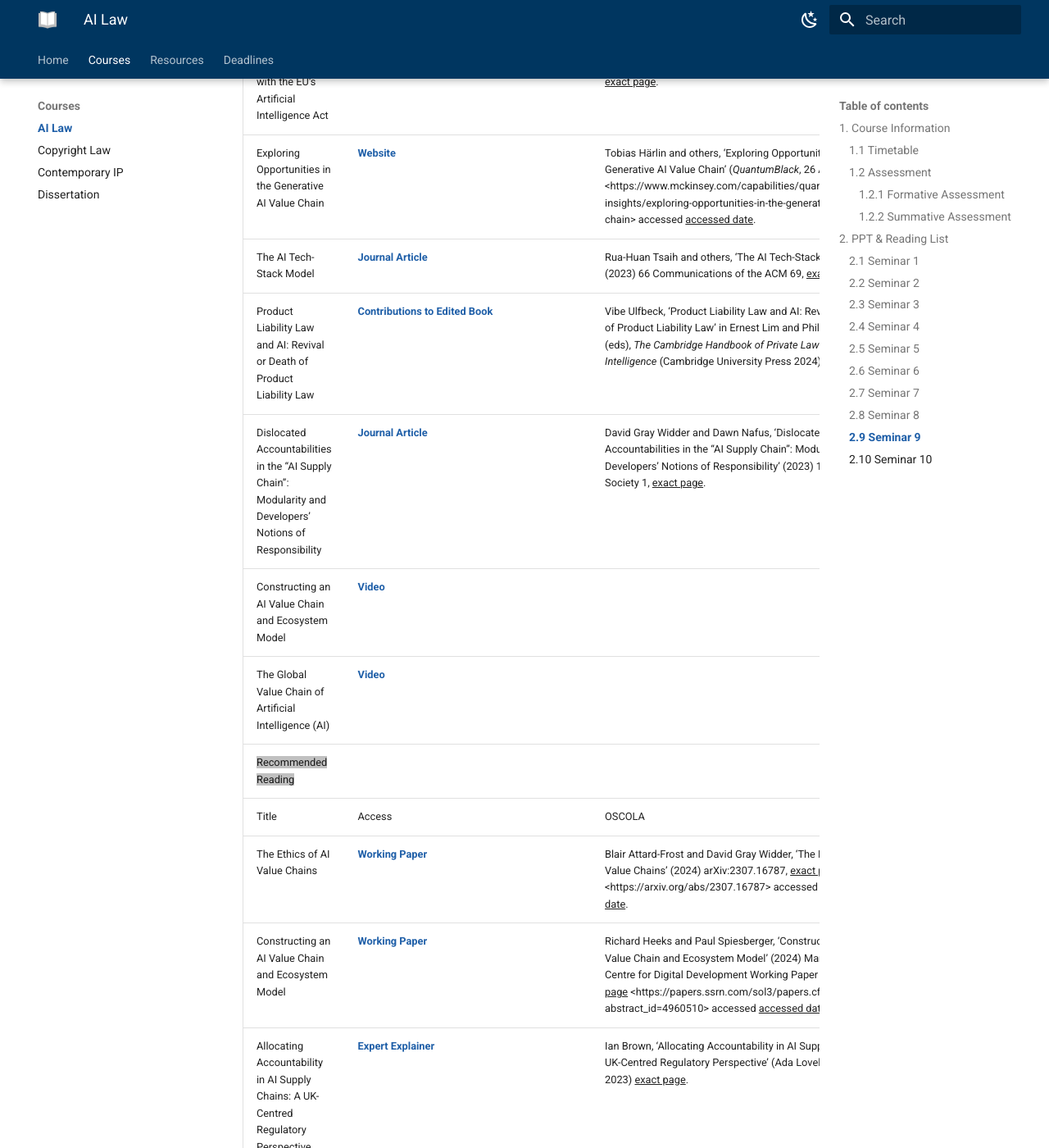
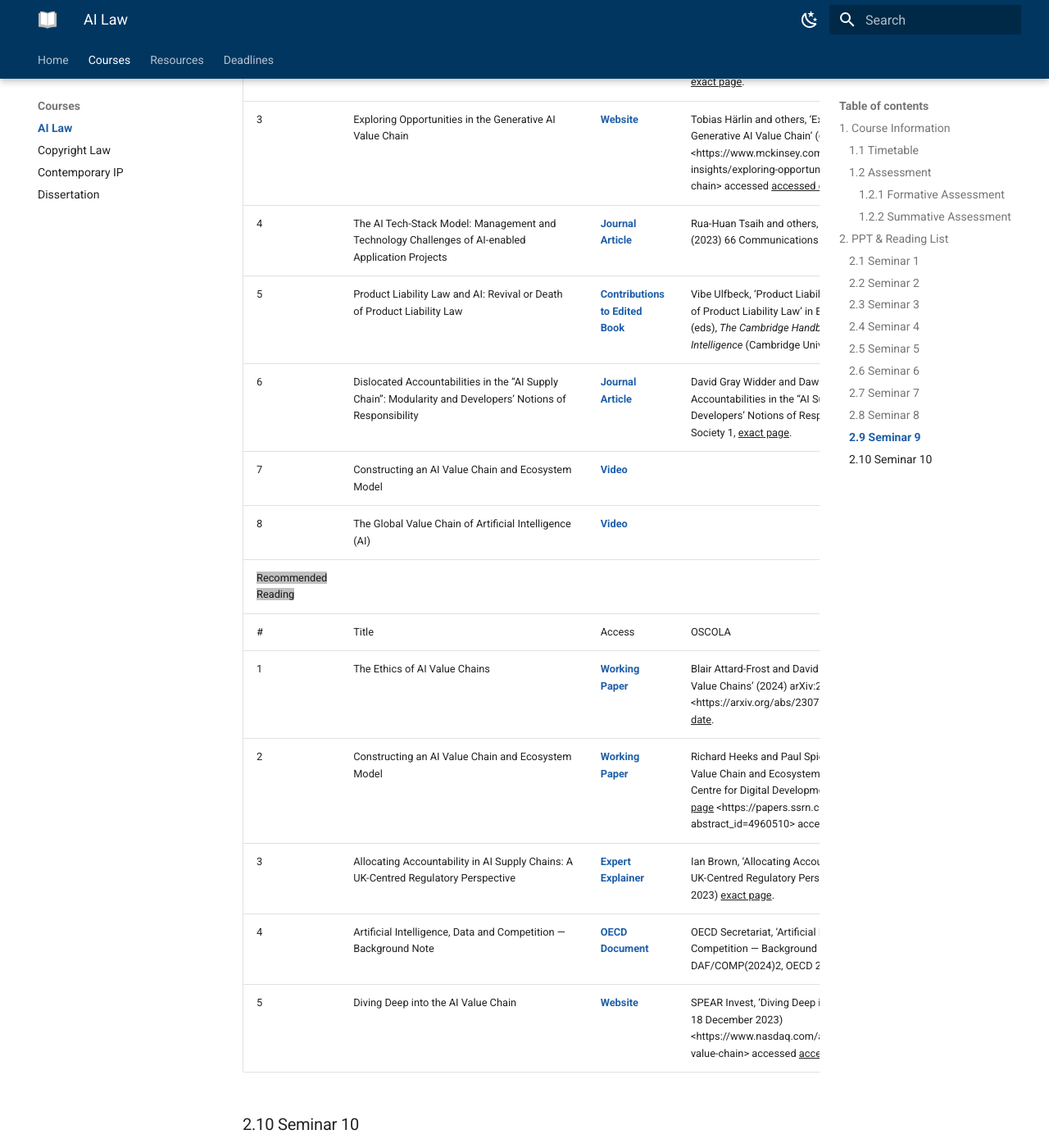
Before and after one commit to leetianshi/glasgow-project, an MkDocs documentation site: the page built from docs/Courses/AI Law/AI Law.md, in a window 1280 px wide and 1400 px high, scrolled down 22849 px. Shown: the whole window at 82% size. Built offline with MkDocs 1.6.1 and Material for MkDocs 9.7.7, drawn with Linux system fonts in a browser that asks for light colours; some of the changed text lies outside the part shown.

Commit message:
init mkdocs

```diff
--- a/docs/Courses/AI Law/AI Law.md
+++ b/docs/Courses/AI Law/AI Law.md
@@ -241,27 +241,27 @@
 | 10 | Artificial Intelligence Risk Management Framework | [Report](./AI08RR10.pdf) | National Institute of Standards and Technology, ‘Artificial Intelligence Risk Management Framework’ (Report No. NIST AI 100-1, National Institute of Standards and Technology 2023) <u>exact page</u>. |
 
 ### 2.9 Seminar 9
-| Seminar 9 AI value chains |  |  |
-| ---- | ---- | ---- |
-| **PPT** |
+| Seminar 9 AI value chains |  |  |  |
+| ---- | ---- | ---- | ---- |
+| **PPT** | [Seminar 9](./Seminar%209.pptx) |
 | **Reading List** | <https://rl.talis.com/3/glasgow/lists/9154C59E-126F-1898-2283-36B7CF5DB5E1.html?lang=en-GB> |
 | <span style="background:#C0C0C0">Essential Reading</span> |
-| Title | Access | OSCOLA |
-| Understanding Accountability in Algorithmic Supply Chains | [Conference Paper](./AI09ER01.pdf) | Jennifer Cobbe, Michael Veale, and Jatinder Singh, ‘Understanding Accountability in Algorithmic Supply Chains’ (2023 ACM Conference on Fairness, Accountability, and Transparency, Chicago, June 2023) <u>exact page</u>. |
-| Reconciling the AI Value Chain with the EU’s Artificial Intelligence Act | [Report](./AI09ER02.pdf) | Alex C. Engler and Andrea Renda, ‘Reconciling the AI Value Chain with the EU’s Artificial Intelligence Act’ (CEPS 2022) <u>exact page</u>. |
-| Exploring Opportunities in the Generative AI Value Chain | [Website](<https://www.mckinsey.com/capabilities/quantumblack/our-insights/exploring-opportunities-in-the-generative-ai-value-chain>) | Tobias Härlin and others, ‘Exploring Opportunities in the Generative AI Value Chain’ (*QuantumBlack*, 26 April 2023) <https://www.mckinsey.com/capabilities/quantumblack/our-insights/exploring-opportunities-in-the-generative-ai-value-chain\> accessed <u>accessed date</u>. |
-| The AI Tech-Stack Model | [Journal Article](./AI09ER04.pdf) | Rua-Huan Tsaih and others, ‘The AI Tech-Stack Model’ (2023) 66 Communications of the ACM 69, <u>exact page</u>. |
-| Product Liability Law and AI: Revival or Death of Product Liability Law | [Contributions to Edited Book](./AI09ER05.pdf) | Vibe Ulfbeck, ‘Product Liability Law and AI: Revival or Death of Product Liability Law’ in Ernest Lim and Phillip Morgan (eds), *The Cambridge Handbook of Private Law and Artificial Intelligence* (Cambridge University Press 2024) <u>exact page</u>. |
-| Dislocated Accountabilities in the “AI Supply Chain”: Modularity and Developers’ Notions of Responsibility | [Journal Article](./AI09ER06.pdf) | David Gray Widder and Dawn Nafus, ‘Dislocated Accountabilities in the “AI Supply Chain”: Modularity and Developers’ Notions of Responsibility’ (2023) 10 Big Data & Society 1, <u>exact page</u>. |
-| Constructing an AI Value Chain and Ecosystem Model | [Video](<https://www.youtube.com/watch?v=g2qRWaVhedI>) |
-| The Global Value Chain of Artificial Intelligence (AI) | [Video](<https://www.youtube.com/watch?v=7dyZLmvKwLw>) |
+| # | Title | Access | OSCOLA |
+| 1 | Understanding Accountability in Algorithmic Supply Chains | [Conference Paper](./AI09ER01.pdf) | Jennifer Cobbe, Michael Veale, and Jatinder Singh, ‘Understanding Accountability in Algorithmic Supply Chains’ (2023 ACM Conference on Fairness, Accountability, and Transparency, Chicago, June 2023) <u>exact page</u>. |
+| 2 | Reconciling the AI Value Chain with the EU’s Artificial Intelligence Act | [Report](./AI09ER02.pdf) | Alex C. Engler and Andrea Renda, ‘Reconciling the AI Value Chain with the EU’s Artificial Intelligence Act’ (CEPS 2022) <u>exact page</u>. |
+| 3 | Exploring Opportunities in the Generative AI Value Chain | [Website](<https://www.mckinsey.com/capabilities/quantumblack/our-insights/exploring-opportunities-in-the-generative-ai-value-chain>) | Tobias Härlin and others, ‘Exploring Opportunities in the Generative AI Value Chain’ (*QuantumBlack*, 26 April 2023) <https://www.mckinsey.com/capabilities/quantumblack/our-insights/exploring-opportunities-in-the-generative-ai-value-chain\> accessed <u>accessed date</u>. |
+| 4 | The AI Tech-Stack Model: Management and Technology Challenges of AI-enabled Application Projects | [Journal Article](./AI09ER04.pdf) | Rua-Huan Tsaih and others, ‘The AI Tech-Stack Model’ (2023) 66 Communications of the ACM 69, <u>exact page</u>. |
+| 5 | Product Liability Law and AI: Revival or Death of Product Liability Law | [Contributions to Edited Book](./AI09ER05.pdf) | Vibe Ulfbeck, ‘Product Liability Law and AI: Revival or Death of Product Liability Law’ in Ernest Lim and Phillip Morgan (eds), *The Cambridge Handbook of Private Law and Artificial Intelligence* (Cambridge University Press 2024) <u>exact page</u>. |
+| 6 | Dislocated Accountabilities in the “AI Supply Chain”: Modularity and Developers’ Notions of Responsibility | [Journal Article](./AI09ER06.pdf) | David Gray Widder and Dawn Nafus, ‘Dislocated Accountabilities in the “AI Supply Chain”: Modularity and Developers’ Notions of Responsibility’ (2023) 10 Big Data & Society 1, <u>exact page</u>. |
+| 7 | Constructing an AI Value Chain and Ecosystem Model | [Video](<https://www.youtube.com/watch?v=g2qRWaVhedI>) |
+| 8 | The Global Value Chain of Artificial Intelligence (AI) | [Video](<https://www.youtube.com/watch?v=7dyZLmvKwLw>) |
 | <span style="background:#C0C0C0">Recommended Reading</span> |
-| Title | Access | OSCOLA |
-| The Ethics of AI Value Chains | [Working Paper](./AI09RR01.pdf) | Blair Attard-Frost and David Gray Widder, ‘The Ethics of AI Value Chains’ (2024) arXiv:2307.16787, <u>exact page</u> <https://arxiv.org/abs/2307.16787\> accessed <u>accessed date</u>. |
-| Constructing an AI Value Chain and Ecosystem Model | [Working Paper](./AI09RR02.pdf) | Richard Heeks and Paul Spiesberger, ‘Constructing an AI Value Chain and Ecosystem Model’ (2024) Manchester Centre for Digital Development Working Paper 109, <u>exact page</u> <https://papers.ssrn.com/sol3/papers.cfm?abstract_id=4960510\> accessed <u>accessed date</u>. |
-| Allocating Accountability in AI Supply Chains: A UK-Centred Regulatory Perspective | [Expert Explainer](./AI09RR03.pdf) | Ian Brown, ‘Allocating Accountability in AI Supply Chains: A UK-Centred Regulatory Perspective’ (Ada Lovelace Institute 2023) <u>exact page</u>. |
-| Artificial Intelligence, Data and Competition — Background Note | [OECD Document](./AI09RR04.pdf) | OECD Secretariat, ‘Artificial Intelligence, Data and Competition — Background Note’ (Doc No. DAF/COMP(2024)2, OECD 2024) <u>exact page</u>. |
-| Diving Deep into the AI Value Chain | [Website](<https://www.nasdaq.com/articles/diving-deep-into-the-ai-value-chain>) | SPEAR Invest, ‘Diving Deep into the AI Value Chain’ (*Nasdaq*, 18 December 2023) <https://www.nasdaq.com/articles/diving-deep-into-the-ai-value-chain\> accessed <u>accessed date</u>. |
+| # | Title | Access | OSCOLA |
+| 1 | The Ethics of AI Value Chains | [Working Paper](./AI09RR01.pdf) | Blair Attard-Frost and David Gray Widder, ‘The Ethics of AI Value Chains’ (2024) arXiv:2307.16787, <u>exact page</u> <https://arxiv.org/abs/2307.16787\> accessed <u>accessed date</u>. |
+| 2 | Constructing an AI Value Chain and Ecosystem Model | [Working Paper](./AI09RR02.pdf) | Richard Heeks and Paul Spiesberger, ‘Constructing an AI Value Chain and Ecosystem Model’ (2024) Manchester Centre for Digital Development Working Paper 109, <u>exact page</u> <https://papers.ssrn.com/sol3/papers.cfm?abstract_id=4960510\> accessed <u>accessed date</u>. |
+| 3 | Allocating Accountability in AI Supply Chains: A UK-Centred Regulatory Perspective | [Expert Explainer](./AI09RR03.pdf) | Ian Brown, ‘Allocating Accountability in AI Supply Chains: A UK-Centred Regulatory Perspective’ (Ada Lovelace Institute 2023) <u>exact page</u>. |
+| 4 | Artificial Intelligence, Data and Competition — Background Note | [OECD Document](./AI09RR04.pdf) | OECD Secretariat, ‘Artificial Intelligence, Data and Competition — Background Note’ (Doc No. DAF/COMP(2024)2, OECD 2024) <u>exact page</u>. |
+| 5 | Diving Deep into the AI Value Chain | [Website](<https://www.nasdaq.com/articles/diving-deep-into-the-ai-value-chain>) | SPEAR Invest, ‘Diving Deep into the AI Value Chain’ (*Nasdaq*, 18 December 2023) <https://www.nasdaq.com/articles/diving-deep-into-the-ai-value-chain\> accessed <u>accessed date</u>. |
 
 ### 2.10 Seminar 10
 | Seminar 10 Artificial intelligence technology as a tool of governance |  |  |
```
Also changed, not shown: docs/Courses/Copyright Law/Copyright Law.md (+1 -1 lines), docs/Resources/OSCOLA 4th Edition.md (+1 -1 lines), docs/index.md (+1 -1 lines), 3 other files.
